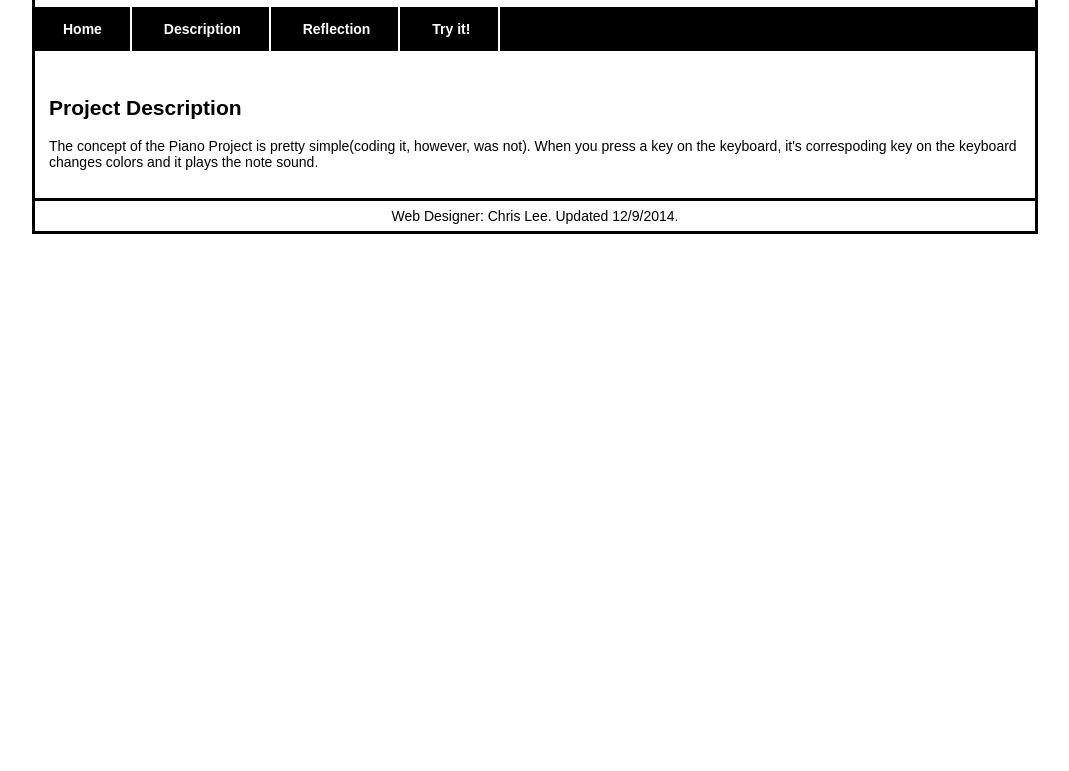
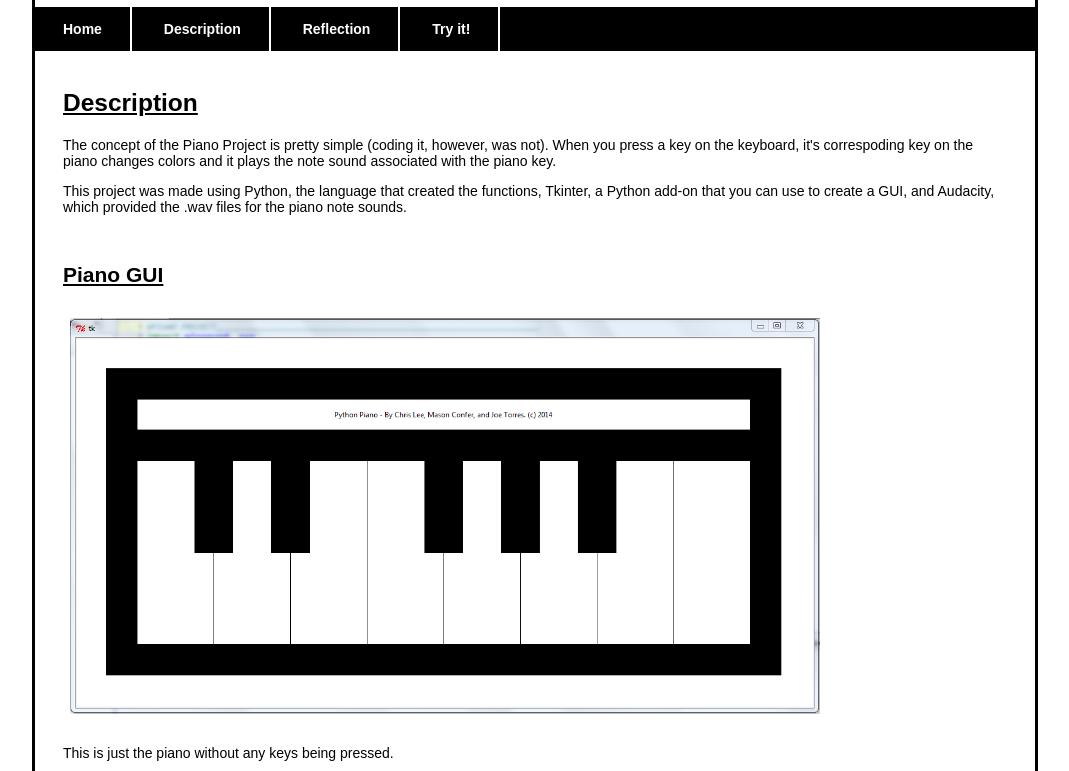
Before and after one commit to ChrisMatthewLee/Piano-Project, a plain HTML site: page Website/Description.html in a window 1280 px wide. Shown: the part 181-952 px from the top of the page, without its empty margins (105-1174 px from the left). Before the commit the page ends 800 px from the top, so only its background shows below. Drawn offline with Linux system fonts and the light colour scheme.

Commit message:
website save2

```diff
--- a/Website/Description.html
+++ b/Website/Description.html
@@ -22,8 +22,25 @@
 		</nav>
 	<!-- ___________________________________________________________________________________________________________________ -->
 	<section>
-	<h1>Project Description</h1>
-	<p>The concept of the Piano Project is pretty simple(coding it, however, was not). When you press a key on the keyboard, it's correspoding key on the keyboard changes colors and it plays the note sound.</p>
+	<h1>Description</h1>
+	<p>The concept of the Piano Project is pretty simple (coding it, however, was not). When you press a key on the keyboard, it's correspoding key on the piano changes colors and it plays the note sound associated with the piano key.</p>
+	<p>This project was made using Python, the language that created the functions, Tkinter, a Python add-on that you can use to create a GUI, and Audacity, which provided the .wav files for the piano note sounds.</p>
+
+	<br>
+	<h2>Piano GUI</h2>
+
+	<img src="Images/piano_plain.PNG"/>
+	<p>This is just the piano without any keys being pressed.</p>
+
+	<img src="Images/piano_white_key.PNG" />
+	<p>This is the piano whenever a white key (F) is triggered by the keyboard key "f" being pressed. (Note: The sound is also playing while the keyboard key is pressed and the piano key is undergoing the color inversion) </p>
+
+	<img src="Images/piano_black_key.PNG" />
+	<p>This is the piano whenever a black key (D#) is triggered by the keyboard key "w" being pressed. (Note: The sound is also playing while the keyboard key is pressed and the piano key is undergoing the color inversion) </p>
+
+	<br>
+	<h2>The Code</h2>
+
 	</section>
 
 	<footer>Web Designer: Chris Lee. Updated 12/9/2014.</footer>
--- a/Website/Styles/main.css
+++ b/Website/Styles/main.css
@@ -51,11 +51,24 @@ nav a.current { color: white; }
 
 /* the styles for the section */
 section {
-	padding: 1em;
+	padding: .25em 2em;
+	margin-bottom: 1em;
 }
 
 section h1 {
-	font-size: 150%;
+	font-size: 175%;
+	text-decoration: underline;
+}
+
+section h2 {
+	text-decoration: underline;
+
+}
+
+section img {
+	margin: 1em .5em 1em .5em;
+	width: 750px;
+	height: auto;
 }
 
 /* the styles for the footer */
@@ -63,4 +76,9 @@ footer {
 	text-align: center;
 	border-top: 3px solid black;
 	padding: .5em;
+	font-size: 75%;
 }
+
+.textCenter {
+	text-align: center;
+}
```
Also changed, not shown: Website/Images/Code_Key.png (added), Website/Images/Code_Tkinter.png (added), Website/Images/piano_black_key.PNG (added), Website/Images/piano_plain.PNG (added), Website/Images/piano_white_key.PNG (added).
